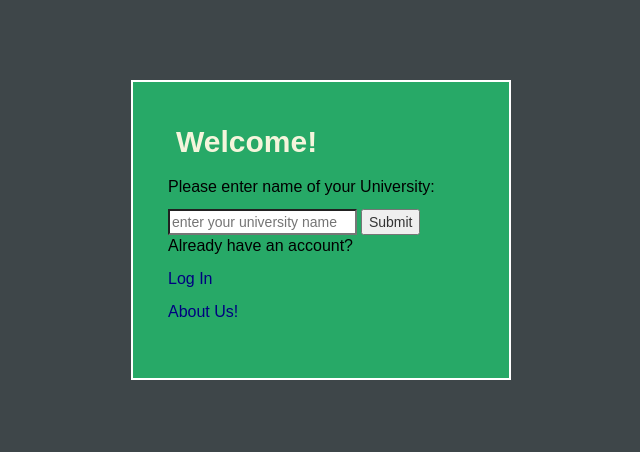
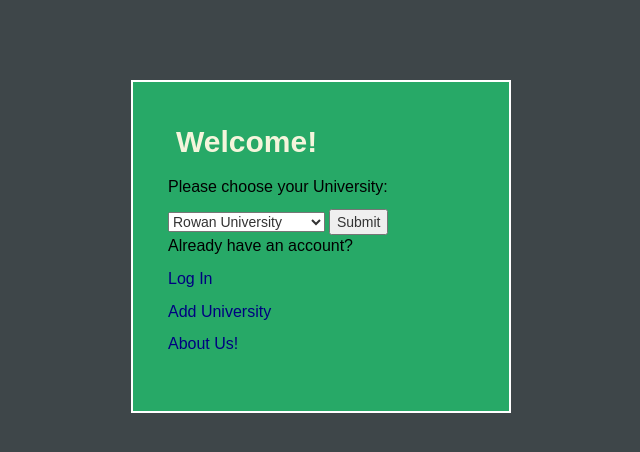
Before and after one commit to computer-science-team/seniorproject101, a PHP site: page /php/FirstPage.php in a window 1280 px wide. Shown: the top 452 px of the page, without its empty margins (319-959 px from the left). Run offline with PHP 8.4, Linux system fonts and the light colour scheme; data comes from the database, SQL or seed files in the repository; some libraries are stand-ins or nearby versions.

Commit message:
added drop down menu

```diff
--- a/preliminry demo/php/FirstPage.php
+++ b/preliminry demo/php/FirstPage.php
@@ -1,4 +1,27 @@
 <?php
+
+// php select option value from database
+
+$servername = "localhost";
+$user = "root";
+$passwd = "Liger124!";
+$dbname ="accounts";
+
+// connect to mysql database
+
+$connect = mysqli_connect($servername, $user, $passwd, $dbname);
+
+// mysql select query
+$query = "SELECT * FROM `universities`";
+
+$result = mysqli_query($connect, $query);
+
+$options = "";
+
+while($row = mysqli_fetch_array($result))
+{
+    $options = $options."<option>$row[name]</option>";
+}
 
 ?>
 <!doctype html>
@@ -8,19 +31,21 @@
 <!------------------------------------------------------->
 <script src="https://code.jquery.com/jquery-1.12.4.js"></script>
   <script src="https://code.jquery.com/ui/1.12.1/jquery-ui.js"></script>
+<script>
+$(document).ready(function(){
+    $('#userForm').submit(function(){
 
-<script>
-	$(document).ready(function(){
-	$('#userForm').submit(function(){
+var sel = document.getElementById('subjects');
+  var option = sel.options[sel.selectedIndex].value;
+  var option2 = option.toString();
 
-	var university = $("#university").val();
-
-        $.post('FirstPage_receiver.php', { name: university}, function(data){
+        $.post('post_receiver.php', { name: option2}, function(data){
 	    if (data == 0) {
 
 	//location.replace('FirstPage.php');
 		location.reload();
         }
+
         }).fail(function() {
 
             // just in case posting your form failed
@@ -52,12 +77,15 @@
 			<h2>Welcome!</h2>
 			<form id='userForm'>
 
-				<p>Please enter name of your University: </p>
-				<input type="text" name="university" id="university" placeholder="enter your university name" required/>
+				<p>Please choose your University: </p>
+				<select id="subjects">
+    				<?php echo $options;?>
+				</select>
 				<input type='submit' value='Submit' />
 
 				<p>Already have an account?</p>
 			        <p><a href="login.php">Log In</a></p>
+				<p><a href="addUniversity.php">Add University</a></p>
 				<p><a href="../html/aboutUs.html">About Us!</a></p>
 
 			</form>
@@ -85,10 +113,6 @@
     if($_SESSION['count'] == $count)
 {
 $_SESSION['count'] = '0';
-$servername = "localhost";
-$user = "root";
-$passwd = "";
-$dbname ="accounts";
 $university = $_SESSION['university'];
 //var_dump($university);
 $mysqli =mysqli_connect($servername,$user,$passwd,$dbname);//login to database
@@ -117,36 +141,6 @@
 
 
 }
-else{
-     //check if university is already registered
-    $selectFirstQuery = "SELECT * FROM universities WHERE name  = '". $university ."'";
-    $queryResult = $mysqli->query($selectFirstQuery);
-    $foundRows = $queryResult->num_rows;
-    //No university found - University is being registered
-    if($foundRows == 0)
-    {
-        $sql = "INSERT INTO universities(name)" . "VALUES ('$university')";
-
-        if ($mysqli->query($sql)==true)
-        {   //university
-            $selectFirstQuery = "SELECT univid FROM universities WHERE name  = '". $university ."'";
-            $queryResult = $mysqli->query($selectFirstQuery);
-            $foundRows = $queryResult->num_rows;
-            //get university id num
-            if($foundRows > 0){
-                while($row=mysqli_fetch_assoc($queryResult)){
-                    $_SESSION['univid'] = $row['univid'];
-                }
-            }
-        }
-    }
-print $pageStart2;
-header( "refresh:2; url=signup.php");
-}
-
-
-
-
   }
 }
 
```
